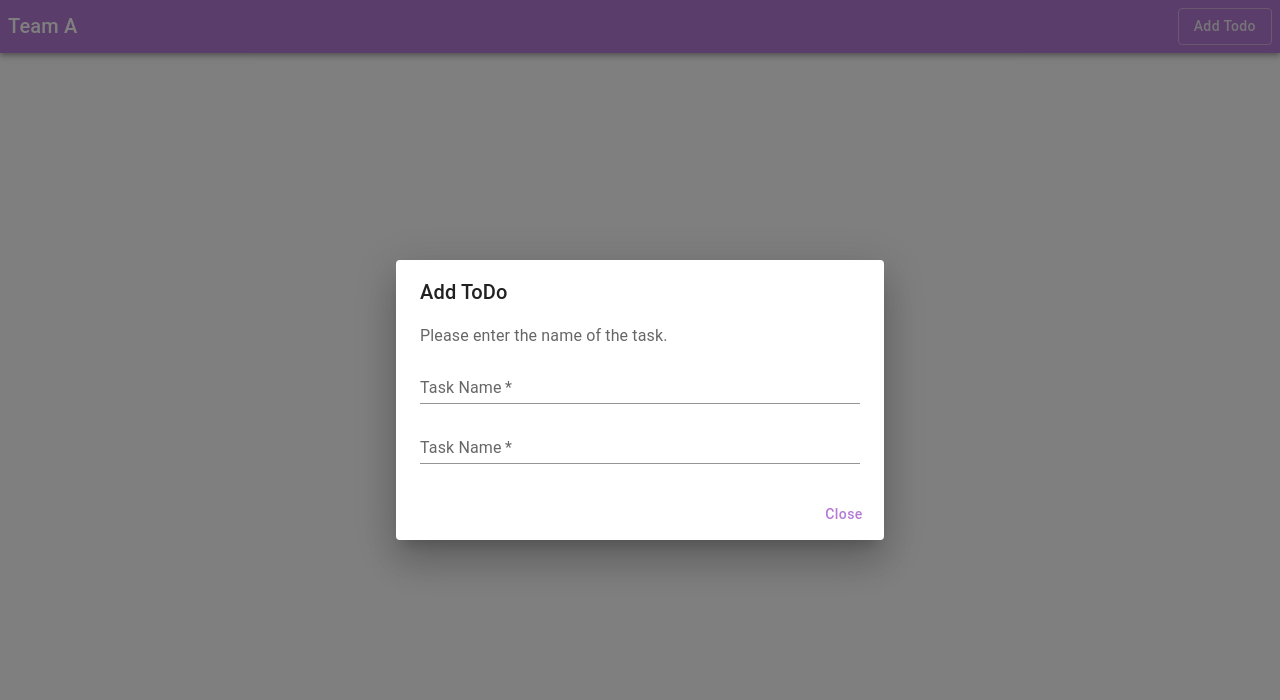
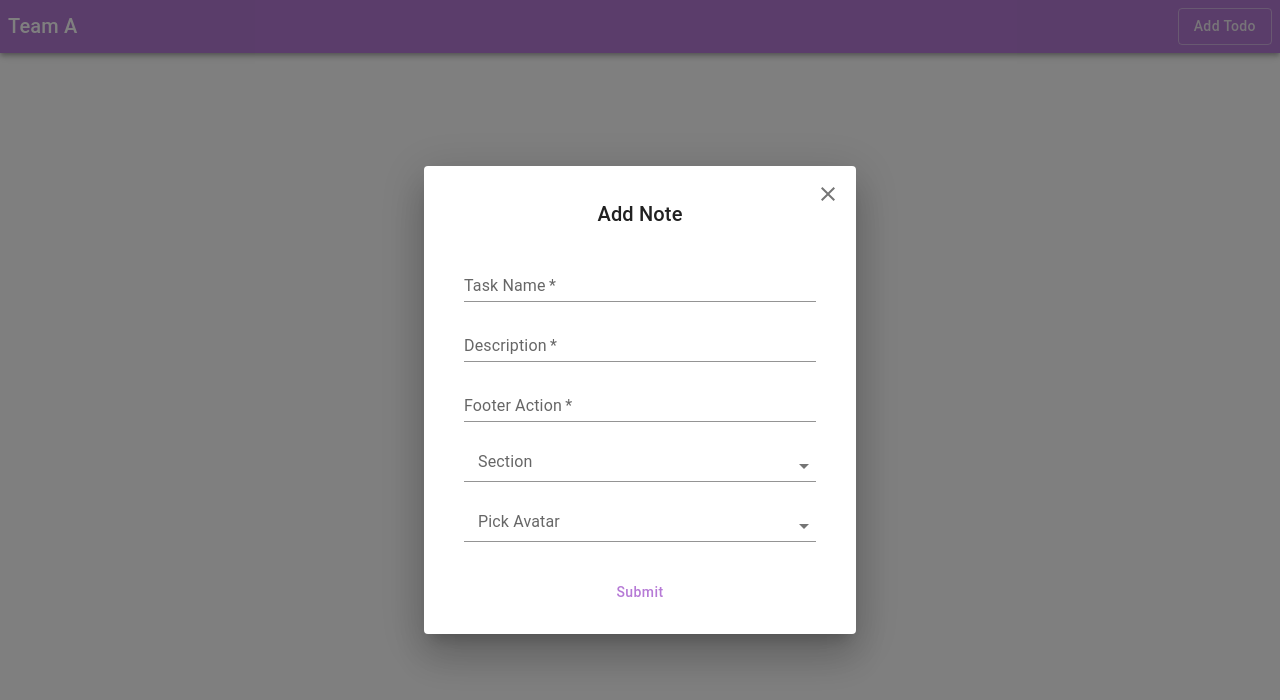
Before and after one commit to ajaykiran-reddy-by/sticky-notes, a React (Vite) app: page / in a window 1280 px wide. Both pictures are taken after a click on the button "Add Todo". Shown: the top 700 px of the page. Built offline with nearby package versions, Linux system fonts and the light colour scheme.

Commit message:
TodoCard dialog

```diff
--- a/src/components/TodoCard.tsx
+++ b/src/components/TodoCard.tsx
@@ -3,11 +3,11 @@ import Button from '@mui/material/Button';
 import Dialog from '@mui/material/Dialog';
 import DialogActions from '@mui/material/DialogActions';
 import DialogContent from '@mui/material/DialogContent';
-import DialogContentText from '@mui/material/DialogContentText';
 import DialogTitle from '@mui/material/DialogTitle';
 import Slide from '@mui/material/Slide';
 import { TransitionProps } from '@mui/material/transitions';
-import { TextField } from '@mui/material';
+import { IconButton, TextField, Card, CardContent, Typography, MenuItem, Select, InputLabel, FormControl } from '@mui/material';
+import CloseIcon from '@mui/icons-material/Close';
 
 interface TodoCardProps {
   open: boolean;
@@ -24,57 +24,209 @@ const Transition = React.forwardRef(function Transition(
 });
 
 export default function TodoCard({ open, onClose }: TodoCardProps) {
+  const [formValues, setFormValues] = React.useState<{
+    taskName: string;
+    description: string;
+    footerAction: string;
+    section: string;
+    pickAvatar: string;
+  }>({
+    taskName: '',
+    description: '',
+    footerAction: '',
+    section: '',
+    pickAvatar: '',
+  });
+
+
+  const [cards, setCards] = React.useState<
+    { taskName: string; description: string; footerAction: string; section: string; pickAvatar: string }[]
+  >([]);
+
+
+  const handleChange = (e: React.ChangeEvent<HTMLInputElement | HTMLTextAreaElement | { name?: string; value: unknown }>) => {
+    const { name, value } = e.target;
+    setFormValues((prevValues) => ({
+      ...prevValues,
+      [name!]: value,
+    }));
+  };
+
+
+  const handleSubmit = (event: React.FormEvent<HTMLFormElement>) => {
+    event.preventDefault();
+
+    if (!formValues.taskName.trim()) {
+      console.error('Task Name is required');
+      return;
+    }
+
+    if (!formValues.description.trim()) {
+      console.error('Description is required');
+      return;
+    }
+
+
+    setCards([...cards, { ...formValues }]);
+
+    setFormValues({
+      taskName: '',
+      description: '',
+      footerAction: '',
+      section: '',
+      pickAvatar: '',
+    });
+
+    onClose();
+  };
+
   return (
+    <div>
+      {/* To-Do Card Creation Dialog */}
       <Dialog
         open={open}
         TransitionComponent={Transition}
         keepMounted
         onClose={onClose}
         aria-describedby="alert-dialog-slide-description"
+        maxWidth="xs"
         PaperProps={{
           component: 'form',
-        onSubmit: (event: React.FormEvent<HTMLFormElement>) => {
-          event.preventDefault();
-          const formData = new FormData(event.currentTarget);
-          const formJson = Object.fromEntries((formData as any).entries());
-          const email = formJson.email;
-          console.log(email);
-          onClose();
+          onSubmit: handleSubmit,
+          // sx: {
+          //   display: 'flex',
+          //   justifyContent: 'center',
+          //   alignItems: 'center',
+          //   minWidth: 'xs', // Applies the minimum width to the dialog
+          //   p: 2, // Optional padding for better spacing inside the dialog
+          // },
+          sx: {
+            width: '90%',
+            minWidth:'300px',
+            maxWidth: '400px',
+            padding: 2,
+            alignItems: 'center',
           },
         }}
       >
-      <DialogTitle>Add ToDo</DialogTitle>
+        <DialogTitle>
+          Add Note
+          <IconButton
+            aria-label="close"
+            onClick={onClose}
+            sx={{ position: 'absolute', right: 8, top: 8 }}
+          >
+            <CloseIcon />
+          </IconButton>
+        </DialogTitle>
         <DialogContent>
-        <DialogContentText>
-          Please enter the name of the task.
-        </DialogContentText>
+          <>
             <TextField
+              onChange={handleChange}
+              value={formValues.taskName}
               autoFocus
               required
               margin="dense"
-          id="Task-Name"
-          name="Task Name"
+              id="task-name"
+              name="taskName"
               label="Task Name"
               type="text"
               fullWidth
               variant="standard"
             />
             <TextField
-          autoFocus
+              onChange={handleChange}
+              value={formValues.description}
               required
               margin="dense"
-          id=""
-          name="Name"
-          label="Task Name"
+              id="description"
+              name="description"
+              label="Description"
               type="text"
               fullWidth
               variant="standard"
             />
+            <TextField
+              onChange={handleChange}
+              value={formValues.footerAction}
+              required
+              margin="dense"
+              id="footer-action"
+              name="footerAction"
+              label="Footer Action"
+              type="text"
+              fullWidth
+              variant="standard"
+              // slotProps={{
+              //   inputLabel: {
+              //     sx: {
+              //       paddingLeft: '15px',
+              //     },
+              //   },
+              // }}
+            />
+            <FormControl fullWidth margin="dense">
+              <InputLabel id="section-label">Section</InputLabel>
+              <Select
+                labelId="section-label"
+                id="section"
+                name="section"
+                value={formValues.section}
+                onChange={handleChange}
+                variant="standard"
+                // MenuProps={}
+              >
+                <MenuItem value="Section 1">Section 1</MenuItem>
+                <MenuItem value="Section 2">Section 2</MenuItem>
+                <MenuItem value="Section 3">Section 3</MenuItem>
+                <MenuItem value="Section 4">Section 4</MenuItem>
+                <MenuItem value="Section 5">Section 5</MenuItem>
+              </Select>
+            </FormControl>
+            <FormControl fullWidth margin="dense">
+              <InputLabel id="Avatar-label">Pick Avatar</InputLabel>
+              <Select
+            labelId="Avatar-label"
+            id="pick-avatar"
+            name="Pick Avatar"
+            value={formValues.pickAvatar}
+            onChange={handleChange}
+            variant="standard"
+            fullWidth
+            placeholder='Pick Avatar'
+            >
+              <MenuItem value="Section 1">Section 1</MenuItem>
+            </Select>
+            </FormControl>
+
+          </>
         </DialogContent>
         <DialogActions>
-        <Button onClick={onClose}>Close</Button>
+          <Button type="submit">Submit</Button>
         </DialogActions>
       </Dialog>
+
+      {/* Render To-Do Cards */}
+      <div style={{ display: 'flex', flexWrap: 'wrap', gap: '16px', marginTop: '16px' }}>
+        {cards.map((card, index) => (
+          <Card
+            key={index}
+            sx={{
+              width: 250,
+              background: 'linear-gradient(135deg, #f6d365 0%, #fda085 100%)',
+              color: '#fff',
+            }}
+          >
+            <CardContent>
+              <Typography variant="h6" component="div">
+                {card.taskName}
+              </Typography>
+              <Typography variant="body2">Description: {card.description}</Typography>
+              <Typography variant="body2">Avatar: {card.pickAvatar}</Typography>
+            </CardContent>
+          </Card>
+        ))}
+      </div>
+    </div>
   );
 }
-console.log('HI')
```
Lines whose indentation alone changed are shown as unchanged.
